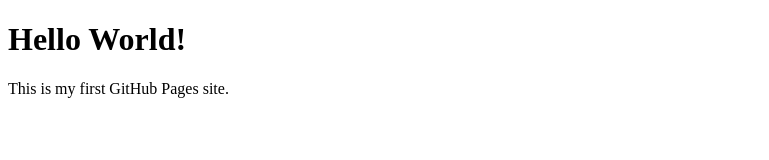
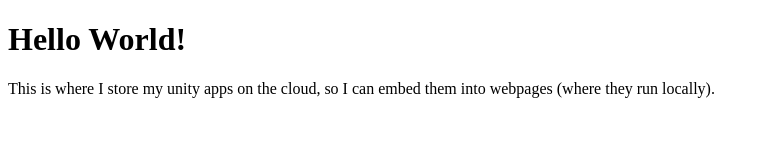
Before and after one commit to aluminum1/unityapps, a plain HTML site: page index.html in a window 1280 px wide. Shown: the whole page, without its empty margins (0-769 px from the left). Drawn offline with Linux system fonts and the light colour scheme.

Commit message:
Modified index.html

```diff
--- a/index.html
+++ b/index.html
@@ -6,6 +6,6 @@
 </head>
 <body>
   <h1>Hello World!</h1>
-  <p>This is my first GitHub Pages site.</p>
+  <p>This is where I store my unity apps on the cloud, so I can embed them into webpages (where they run locally).</p>
 </body>
 </html>
```
